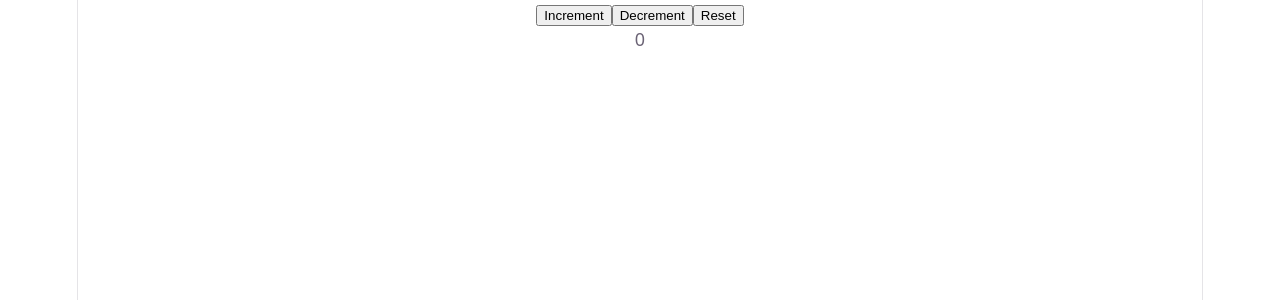
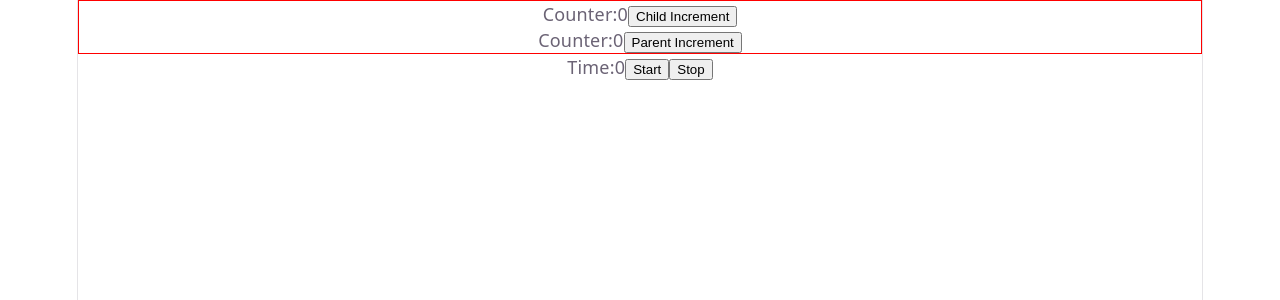
Before and after one commit to SriNiIdeas2it/Front-end-Upskilling, a React (Vite) app in the folder React/My-react-learnings/: page / in a window 1280 px wide. Shown: the top 300 px of the page. Built offline with nearby package versions, Linux system fonts and the light colour scheme.

Commit message:
UseContext,UseReducer,UseRef

```diff
--- a/React/My-react-learnings/src/App.jsx
+++ b/React/My-react-learnings/src/App.jsx
@@ -9,12 +9,24 @@ import UseState from "./Components/UseState"
 import UseStateWithObject from "./Components/UseStateWithObject"
 import Todo from "./Components/Todo/Todo"
 import CounterUsingReducer from "./Components/CounterUsingReducer"
+import CounterusingReducerInit from "./Components/CounterUsingReducerInit"
+import ContextProvider from "./Components/Context/ContextProvider"
+import ParentComp from "./Components/Context/ParentComp"
+import ChildComp from "./Components/Context/ChildComp"
+import UseRef from "./Components/UseRef"
 function App() {
 const arry=["srini","karthik","neel"];
 const isActive=true;
   return (
     <>
-    <CounterUsingReducer />
+    <ContextProvider>
+      <ParentComp />
+
+    </ContextProvider>
+    <UseRef/>
+
+    {/* <CounterUsingReducer />
+    <CounterusingReducerInit /> */}
     {/* <Todo /> */}
     {/* <UseStateWithObject /> */}
     {/* <UseState />
--- /dev/null
+++ b/React/My-react-learnings/src/Components/Context/ChildComp.jsx
@@ -0,0 +1,19 @@
+import { CreateCountContext } from "./CreateCountContext";
+import { useContext, useState } from "react";
+
+const ChildComp = ({PartCount=0,PartSetCount}) => {
+     const{Count,SetCount}= useContext(CreateCountContext);
+     const [ChildCount,SetChildCount]=useState(0);
+const HandleChild=()=>{
+    console.log(ChildCount+1);
+  SetChildCount(prev=>prev+1);
+  SetCount(prev=>prev+1);
+}
+  return (
+    <div key="2">
+      <span>Counter:{ChildCount}</span><button onClick={HandleChild}>Child Increment</button>
+    </div>
+  )
+}
+
+export default ChildComp
--- /dev/null
+++ b/React/My-react-learnings/src/Components/Context/ContextProvider.jsx
@@ -0,0 +1,11 @@
+import { createContext, useState } from "react"
+import {CreateCountContext} from './CreateCountContext'
+
+const ContextProvider = ({children}) => {
+    const [Count,SetCount]=useState(0);
+  return (
+    <CreateCountContext.Provider value={{Count,SetCount}}>{children}</CreateCountContext.Provider>
+  )
+}
+
+export default ContextProvider
--- /dev/null
+++ b/React/My-react-learnings/src/Components/Context/CreateCountContext.jsx
@@ -0,0 +1,3 @@
+import { createContext } from "react";
+
+export const CreateCountContext = createContext();
--- /dev/null
+++ b/React/My-react-learnings/src/Components/Context/ParentComp.jsx
@@ -0,0 +1,21 @@
+import ChildComp from "./ChildComp";
+import { CreateCountContext } from "./CreateCountContext"
+import { useContext } from "react";
+
+
+const ParentComp = () => {
+   const{Count,SetCount}= useContext(CreateCountContext);
+  return (
+    <>
+    <div style={{border:"1px solid red"}}>
+          <ChildComp />
+      <span>Counter:{Count}</span><button onClick={()=>SetCount(prev=>prev+1)}>Parent Increment</button>
+
+    </div>
+
+    </>
+
+  )
+}
+
+export default ParentComp
--- /dev/null
+++ b/React/My-react-learnings/src/Components/CounterUsingReducerInit.jsx
@@ -0,0 +1,43 @@
+import { useReducer } from "react"
+const initialState=0;
+const reducer = (state,action)=>{
+    debugger;
+switch(action)
+    {
+        case "increment":
+            return state+1;
+        case "decrement":
+            return state-1;
+        case "reset":
+            return initialState;
+        default:
+            return state;
+    }
+
+}
+const init=(initialState)=>{ //in this function it accept initialstate value which is passed in second argument.
+console.log("this only runs once");
+let localcount=localStorage.getItem("count");
+if(localcount!==null){
+    console.log(localcount);
+    return parseInt(localcount);
+}
+else{
+    return initialState;
+}
+}
+const CounterusingReducerInit = () => {
+
+    const [CurrentCount,dispatch ] = useReducer(reducer,initialState,init)
+  return (
+    <div>
+        <button onClick={()=>dispatch("increment")}>Increment</button>
+        <button onClick={()=>dispatch("decrement")}>Decrement</button>
+        <button onClick={()=>dispatch("reset")}>Reset</button>
+         <br/>
+         <span>{CurrentCount}</span>
+    </div>
+  )
+}
+
+export default CounterusingReducerInit
--- /dev/null
+++ b/React/My-react-learnings/src/Components/UseRef.jsx
@@ -0,0 +1,24 @@
+import { useRef, useState } from "react"
+
+const UseRef = () => {
+    const [Time,SetTime]=useState(0);
+    const CurrentVal=useRef();
+    function handleStart(){
+       CurrentVal.current= setInterval(()=>
+            {
+                SetTime(prev=>prev+1);
+            },1000)
+        }
+    function handleStop(){
+  clearInterval(CurrentVal.current);
+    }
+  return (
+    <div>
+      Time:{Time}
+      <button onClick={handleStart}>Start</button>
+      <button onClick={handleStop}>Stop</button>
+    </div>
+  )
+}
+
+export default UseRef
```
